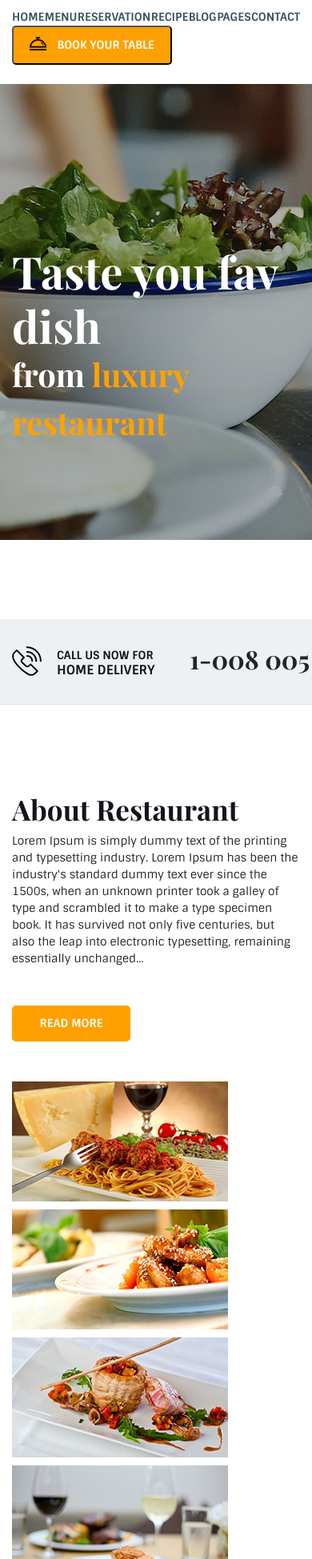
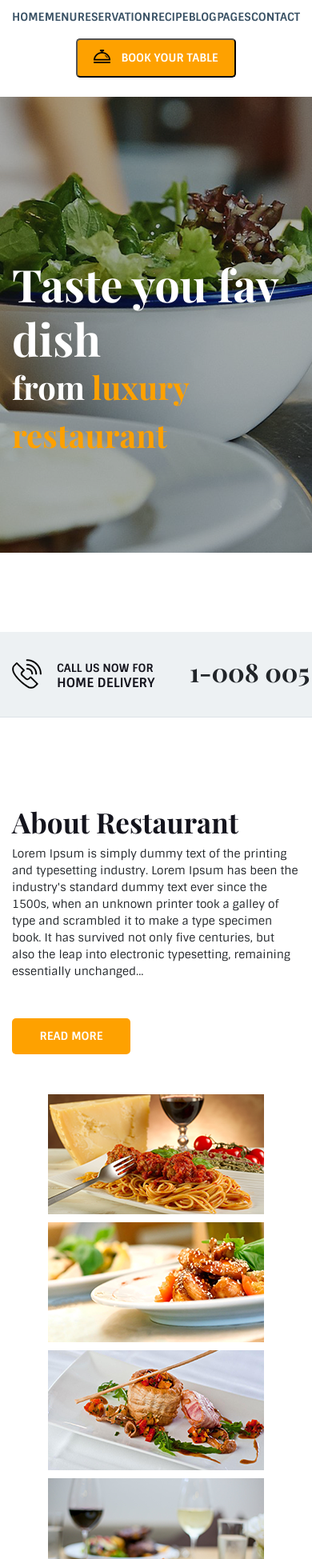
Before and after one commit to mrcripley/proj4, a plain HTML site: page index.html in a window 390 px wide. Shown: the part 51-2000 px from the top of the page at 80% size. Drawn offline with nearby package versions, Linux system fonts and the light colour scheme; a script that the page names is missing.

Commit message:
Improved adaptive layout

```diff
--- a/css/main.css
+++ b/css/main.css
@@ -121,6 +121,7 @@ h1,h2,h3,h4,h5,h6 {
 
 .history {
 	margin-top: 50px;
+
 }
 
 .history__title {
@@ -139,9 +140,13 @@ h1,h2,h3,h4,h5,h6 {
 
 .about {
 	padding: 60px 0 100px;
+
+
 }
 .food-images {
-	display: block;
+	display: flex;
+	flex-wrap: wrap;
+	justify-content: center;
 
 }
 .food-images__item {
@@ -209,9 +214,7 @@ footer {
 	padding: 72px 106px;
 
 }
-.socials {
 
-}
 
 .socials__item a {
 	width: 52px;
@@ -272,3 +275,11 @@ footer {
 	border-radius: 10px;
 	box-shadow: 0 0 50px black;
 }
+
+@media (max-width: 991.98px) {
+
+	.book {
+		margin-top: 1rem;
+	}
+
+}
--- a/index.html
+++ b/index.html
@@ -13,8 +13,8 @@
 <body>
 		<header id="header" class="header">
 				<div class="main-header">
-					<div class="container">
-						<div class="row ">
+					<div class="container justify-content-center">
+						<div class="row">
 							<div class="col-lg-3">
 									<img src="img/logo.png" alt="luxury-restaurant">
 
@@ -50,7 +50,7 @@
 								</nav>
 							</div>
 
-							<div class="col-lg-3">
+							<div class="col-lg-3 col-sm-12 d-flex justify-content-center">
 								<button class="book cta d-flex justify-content-center">
 									<span class="book__icon"></span>
 									Book your table
@@ -127,7 +127,7 @@
 			</section>
 		<section id="about" class="about">
 			<div class="container">
-				<div class="row d-flex justify-content-center">
+				<div class="row d-flex justify-items-center">
 					<div class="col-xl-6 col-lg-12">
 						<div class="history">
 							<h2 class="history__title">
@@ -139,7 +139,7 @@
 
 					</div>
 
-					<div class="col-xl-3 col-lg-6">
+					<div class="col-xl-3 col-lg-6 justify-content-center">
 						<div class="food-images food-images-down">
 								<img src="img/food1.png" alt="Pasta" class="food-images__item">
 								<img src="img/food2.png" alt="Chicken" class="food-images__item">
--- a/js/main.js
+++ /dev/null
@@ -1,7 +0,0 @@
-$(document).ready(function(){
-	$('book').click(function()   {
-  		$('#modal').toggleClass('show');
-
-});
-
-});
```
